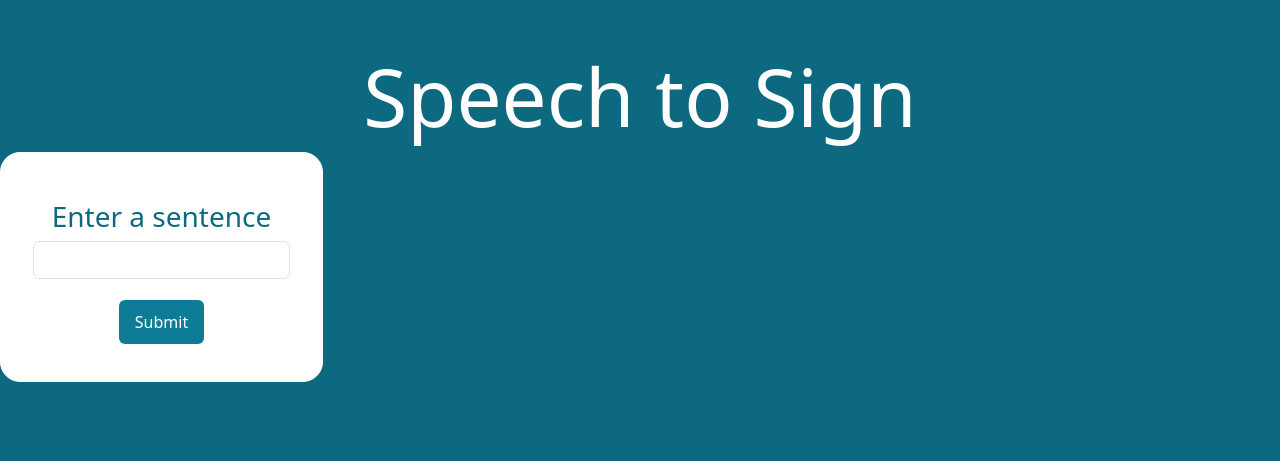
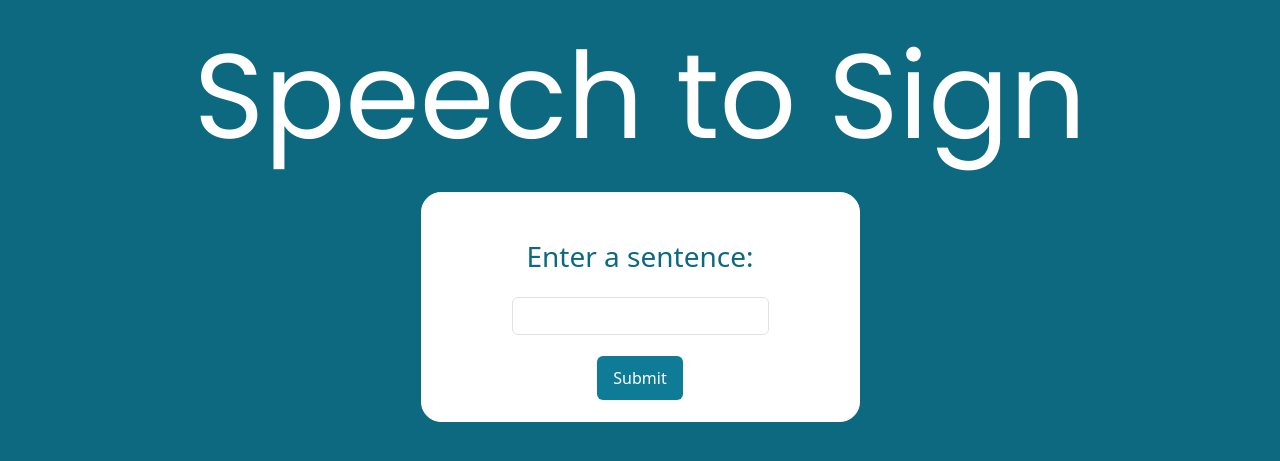
Before and after one commit to ryun0suk3/SignLingual, a Flask app: page /speech-to-sign in a window 1280 px wide. Shown: the part 57-518 px from the top of the page. Run offline with Flask 3, Linux system fonts and the light colour scheme; some web fonts are replaced.

Commit message:
speech to sign centered

```diff
--- a/static/app.css
+++ b/static/app.css
@@ -139,5 +139,13 @@ button:hover{
 }
 
 .letters {
-  border: 2px solid white;
+  border: 0px solid white;
+  border-radius: 10px;
+  margin: 2px;
 }
+
+#s2sform {
+  padding-left: 50px;
+  padding-right: 50px;
+
+}
--- a/templates/speechtosign.html
+++ b/templates/speechtosign.html
@@ -46,16 +46,16 @@
     </div>
   </nav>
 
-    <h1 class="display-1 text-center text-white mt-5">Speech to Sign</h1>
+    <h1 class="display-1 text-center text-white mt-5 mb-5 poppins-thin" id="main-head">Speech to Sign</h1>
 
 
-    <div class="container mx-0 p-3 d-flex flex-row justify-content-center" id="whitebox">
-        <form action="" method="post">
+    <div class="container p-3" id="whitebox">
+        <form action="" method="post" id="s2sform">
             {% if message is defined and message %}
                 <div class="alert alert-warning">{{ message }}</div>
             {% endif %}
-            <div class="form-group text-center p-3">
-                <h3 class="text-center" id="whitebox-text">Enter a sentence</h3>
+            <div class="form-group text-center px-4 pt-3">
+                <h3 class="text-center mb-4" id="whitebox-text">Enter a sentence:</h3>
                 <input type="letter" class="form-control mb-3" id="letter" name="letter" placeholder="">
                 <button type="submit" class="btn btn-secondary text-center px-3" id="s2sbutt" >Submit</button>
             </div>
@@ -69,8 +69,8 @@
     <div>
         {% for word in test %}
             <div class="word-container">
-                <h3 class="text-white">{{ ''.join(word) }}</h3>
-                <div class="word-images">
+                <h3 class="text-white text-center">{{ ''.join(word) }}</h3>
+                <div class="word-images text-center">
                     {% for t in word %}
                         <div class="single-letter">
                             <img class="letters" src="{{ url_for('static', filename=t + '.jpg') }}" height="200" width="100">
```
